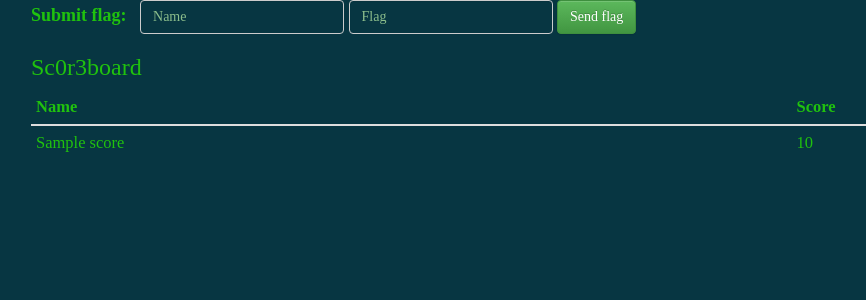
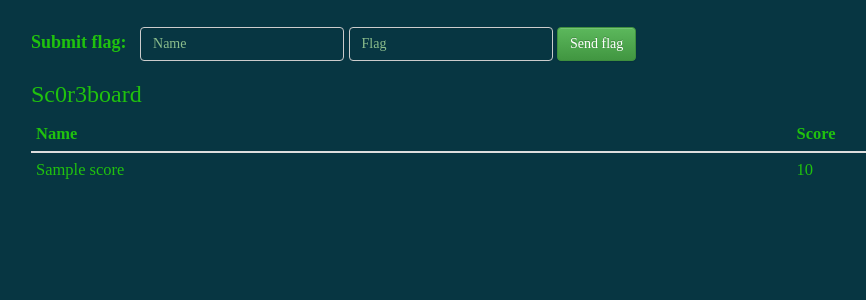
Before and after one commit to seclab-msu/submitter, a Flask app: template templates/index.html in a window 1280 px wide. Shown: the top 300 px of the page, without its empty margins (39-905 px from the left). Run offline with Flask 2, Linux system fonts and the light colour scheme; the template is opened without the code that fills it: most values are stand-ins (such as "Sample title", 1, 10 or a date in 2020); parts of the project's set-up code (start-up, migrations or seed data) failed here and were passed over; some libraries are stand-ins or nearby versions; some web fonts are replaced.

Commit message:
Add upper margin for flag submit form
Without it, form appears exactly at the top of the page, touching
address bar.

```diff
--- a/static/style.css
+++ b/static/style.css
@@ -21,3 +21,6 @@ td.success {
 table#stat {
     font-size: 16.5px;
 }
+form.form-inline {
+    margin-top: 1.5em;
+}
```
